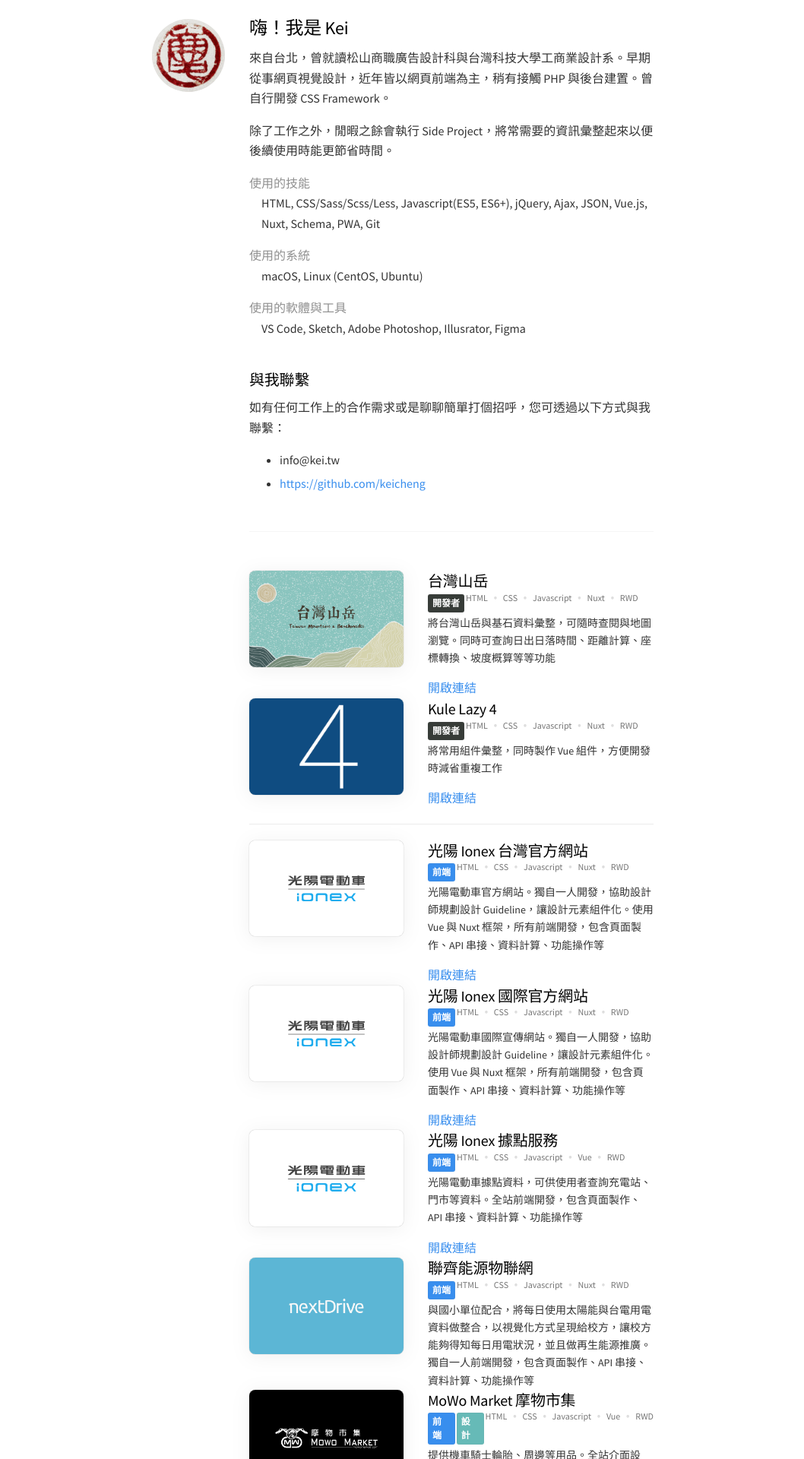
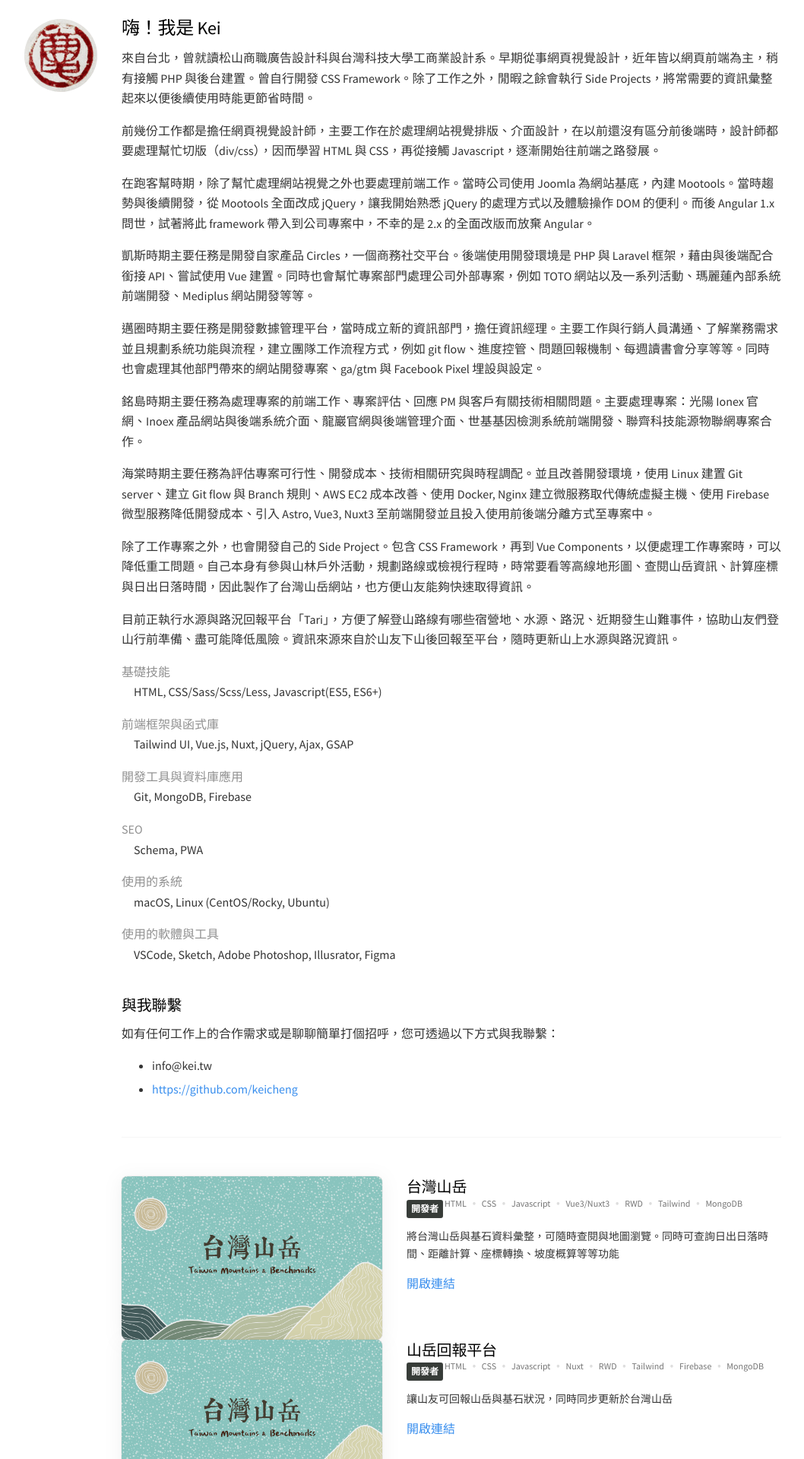
Before and after one commit to keicheng/keicheng.github.io, a PHP site: page /portfolio/index.html in a window 1280 px wide. Shown: the top 1920 px of the page at 76% size, without its empty margins (110-1168 px from the left). Run offline with PHP 8.4, Linux system fonts and the light colour scheme.

Commit message:
update works

```diff
--- a/portfolio/css/portfolio.css
+++ b/portfolio/css/portfolio.css
@@ -1 +1,78 @@
-@import"https://fonts.googleapis.com/css?family=Source+Sans+Pro:400,600,300,700";@import"https://fonts.googleapis.com/css?family=Lora:400,700";body{line-height:1.66;font-family:"Source Sans Pro","Helvetica Neue",Helvetica,Arial,"Hiragino Maru Gothic ProN",メイリオ,"ヒラギノ丸ゴ ProN W4",微軟正黑體,Meiryo,"Droid Sans";color:#333}a{color:#45a7b9}.section{padding:20px}h2,h4{color:#000}h2{font-size:24px}h4{font-size:20px;margin:40px 0 0}p{margin-bottom:1em}dt{opacity:.54}dd{margin-bottom:1em}ol{padding-left:4px;margin-left:20px;list-style:decimal-leading-zero}hr{border-top:1px solid #f6f6f6;margin:50px 0;clear:both}.wrap{width:100%;max-width:660px;margin:0 auto}@media(min-width: 768px){.wrap .wrap{padding:20px}}.namecard .photo{margin-bottom:20px}@media(min-width: 768px){.namecard .photo{float:left;padding-top:5px}.namecard .intro{margin-left:128px}}.avatar{width:96px;height:96px;border-radius:50%}.infoitem .meta{margin-bottom:0}.infoitem_txt{margin-top:0;font-size:14px}.embed{border-radius:8px;box-shadow:0 0 1px rgba(0,0,0,.54);filter:drop-shadow(0 3px 12px rgba(0, 0, 0, 0.06))}
+@charset "UTF-8";
+@import url(https://fonts.googleapis.com/css?family=Source+Sans+Pro:400,600,300,700);
+@import url(https://fonts.googleapis.com/css?family=Lora:400,700);
+body {
+  line-height: 1.66;
+  font-family: "Source Sans Pro", "Helvetica Neue", Helvetica, Arial, "Hiragino Maru Gothic ProN", メイリオ, "ヒラギノ丸ゴ ProN W4", 微軟正黑體, Meiryo, "Droid Sans";
+  color: #333; }
+
+a {
+  color: #45a7b9; }
+
+.section {
+  padding: 20px; }
+
+h2, h4 {
+  color: #000; }
+
+h2 {
+  font-size: 24px; }
+
+h4 {
+  font-size: 20px;
+  margin: 40px 0 0; }
+
+p {
+  margin-bottom: 1em; }
+
+dt {
+  opacity: .54; }
+
+dd {
+  margin-bottom: 1em; }
+
+ol {
+  padding-left: 4px;
+  margin-left: 20px;
+  list-style: decimal-leading-zero; }
+
+hr {
+  border-top: 1px solid #f6f6f6;
+  margin: 50px 0;
+  clear: both; }
+
+.wrap {
+  width: 100%;
+  max-width: 996px;
+  margin: 0 auto; }
+  @media (min-width: 768px) {
+    .wrap .wrap {
+      padding: 20px; } }
+
+.namecard .photo {
+  margin-bottom: 20px; }
+@media (min-width: 768px) {
+  .namecard .photo {
+    float: left;
+    padding-top: 5px; }
+  .namecard .intro {
+    margin-left: 128px; } }
+
+.avatar {
+  width: 96px;
+  height: 96px;
+  border-radius: 50%; }
+
+.infoitem .meta {
+  margin-bottom: 0; }
+
+.infoitem_txt {
+  margin-top: .625rem;
+  font-size: 14px; }
+
+.embed {
+  border-radius: 8px;
+  box-shadow: 0 0 1px rgba(0, 0, 0, 0.54);
+  filter: drop-shadow(0 3px 12px rgba(0, 0, 0, 0.06)); }
+
+/*# sourceMappingURL=portfolio.css.map */
--- a/portfolio/index.html
+++ b/portfolio/index.html
@@ -24,15 +24,28 @@
                     </div>
                     <div class="intro">
                         <h2>嗨！我是 Kei</h2>
-                        <p>來自台北，曾就讀松山商職廣告設計科與台灣科技大學工商業設計系。早期從事網頁視覺設計，近年皆以網頁前端為主，稍有接觸 PHP 與後台建置。曾自行開發 CSS Framework。</p>
-                        <p>除了工作之外，閒暇之餘會執行 Side Project，將常需要的資訊彙整起來以便後續使用時能更節省時間。</p>
+                        <p>來自台北，曾就讀松山商職廣告設計科與台灣科技大學工商業設計系。早期從事網頁視覺設計，近年皆以網頁前端為主，稍有接觸 PHP 與後台建置。曾自行開發 CSS Framework。除了工作之外，閒暇之餘會執行 Side Projects，將常需要的資訊彙整起來以便後續使用時能更節省時間。</p>
+                        <p>前幾份工作都是擔任網頁視覺設計師，主要工作在於處理網站視覺排版、介面設計，在以前還沒有區分前後端時，設計師都要處理幫忙切版（div/css），因而學習 HTML 與 CSS，再從接觸 Javascript，逐漸開始往前端之路發展。</p>
+                        <p>在跑客幫時期，除了幫忙處理網站視覺之外也要處理前端工作。當時公司使用 Joomla 為網站基底，內建 Mootools。當時趨勢與後續開發，從 Mootools 全面改成 jQuery，讓我開始熟悉 jQuery 的處理方式以及體驗操作 DOM 的便利。而後 Angular 1.x 問世，試著將此 framework 帶入到公司專案中，不幸的是 2.x 的全面改版而放棄 Angular。</p>
+                        <p>凱斯時期主要任務是開發自家產品 Circles，一個商務社交平台。後端使用開發環境是 PHP 與 Laravel 框架，藉由與後端配合銜接 API、嘗試使用 Vue 建置。同時也會幫忙專案部門處理公司外部專案，例如 TOTO 網站以及一系列活動、瑪麗蓮內部系統前端開發、Mediplus 網站開發等等。</p>
+                        <p>邁圈時期主要任務是開發數據管理平台，當時成立新的資訊部門，擔任資訊經理。主要工作與行銷人員溝通、了解業務需求並且規劃系統功能與流程，建立團隊工作流程方式，例如 git flow、進度控管、問題回報機制、每週讀書會分享等等。同時也會處理其他部門帶來的網站開發專案、ga/gtm 與 Facebook Pixel 埋設與設定。</p>
+                        <p>銘島時期主要任務為處理專案的前端工作、專案評估、回應 PM 與客戶有關技術相關問題。主要處理專案：光陽 Ionex 官網、Inoex 產品網站與後端系統介面、龍巖官網與後端管理介面、世基基因檢測系統前端開發、聯齊科技能源物聯網專案合作。</p>
+                        <p>海棠時期主要任務為評估專案可行性、開發成本、技術相關研究與時程調配。並且改善開發環境，使用 Linux 建置 Git server、建立 Git flow 與 Branch 規則、AWS EC2 成本改善、使用 Docker, Nginx 建立微服務取代傳統虛擬主機、使用 Firebase 微型服務降低開發成本、引入 Astro, Vue3, Nuxt3 至前端開發並且投入使用前後端分離方式至專案中。</p>
+                        <p>除了工作專案之外，也會開發自己的 Side Project。包含 CSS Framework，再到 Vue Components，以便處理工作專案時，可以降低重工問題。自己本身有參與山林戶外活動，規劃路線或檢視行程時，時常要看等高線地形圖、查閱山岳資訊、計算座標與日出日落時間，因此製作了台灣山岳網站，也方便山友能夠快速取得資訊。</p>
+                        <p>目前正執行水源與路況回報平台「Tari」，方便了解登山路線有哪些宿營地、水源、路況、近期發生山難事件，協助山友們登山行前準備、盡可能降低風險。資訊來源來自於山友下山後回報至平台，隨時更新山上水源與路況資訊。</p>
                         <dl>
-                            <dt>使用的技能</dt>
-                            <dd>HTML, CSS/Sass/Scss/Less, Javascript(ES5, ES6+), jQuery, Ajax, JSON, Vue.js, Nuxt, Schema, PWA, Git</dd>
+                            <dt>基礎技能</dt>
+                            <dd>HTML, CSS/Sass/Scss/Less, Javascript(ES5, ES6+)</dd>
+                            <dt>前端框架與函式庫</dt>
+                            <dd>Tailwind UI, Vue.js, Nuxt, jQuery, Ajax, GSAP</dd>
+                            <dt>開發工具與資料庫應用</dt>
+                            <dd>Git, MongoDB, Firebase</dd>
+                            <dt>SEO</dt>
+                            <dd>Schema, PWA</dd>
                             <dt>使用的系統</dt>
-                            <dd>macOS, Linux (CentOS, Ubuntu)</dd>
+                            <dd>macOS, Linux (CentOS/Rocky, Ubuntu)</dd>
                             <dt>使用的軟體與工具</dt>
-                            <dd>VS Code, Sketch, Adobe Photoshop, Illusrator, Figma</dd>
+                            <dd>VSCode, Sketch, Adobe Photoshop, Illusrator, Figma</dd>
                         </dl>
                         <h4>與我聯繫</h4>
                         <p>如有任何工作上的合作需求或是聊聊簡單打個招呼，您可透過以下方式與我聯繫：</p>
--- a/portfolio/sass/portfolio.scss
+++ b/portfolio/sass/portfolio.scss
@@ -57,7 +57,7 @@
 
 .wrap {
     width: 100%;
-    max-width: 660px;
+    max-width: 996px;
     margin: 0 auto;
 
     @media (min-width: 768px) {
@@ -95,7 +95,7 @@
 }
 
 .infoitem_txt {
-    margin-top: 0;
+    margin-top: .625rem;
     font-size: 14px;
 }
 
```
Also changed, not shown: portfolio/js/data.js (+67 -28 lines), portfolio/img/cvc.png (added), portfolio/img/edgenta.png (added), portfolio/img/everrich.png (added), portfolio/img/gobytrain.png (added), portfolio/img/kynamic.png (added).
